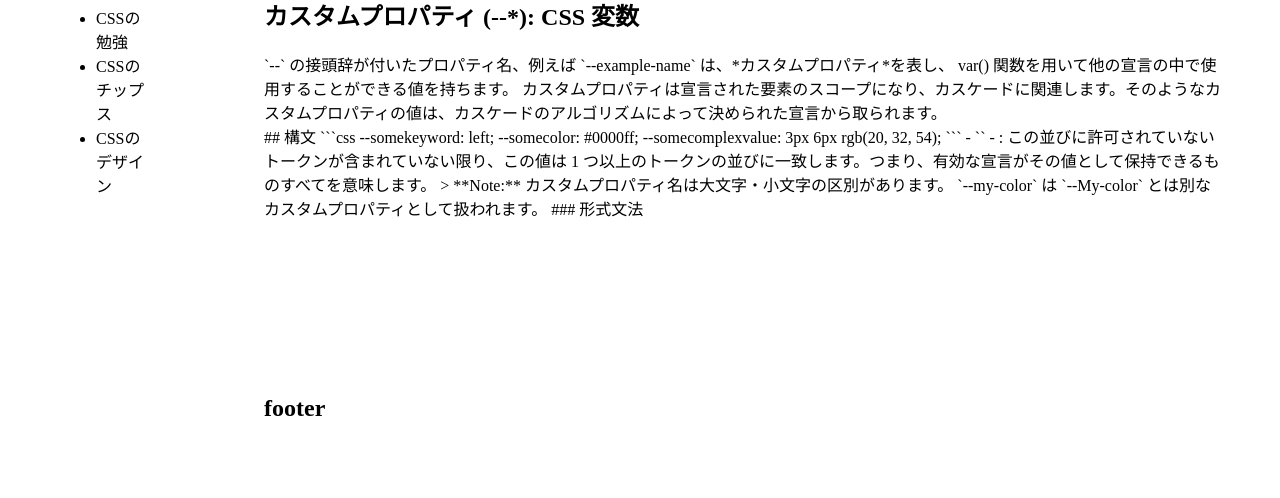
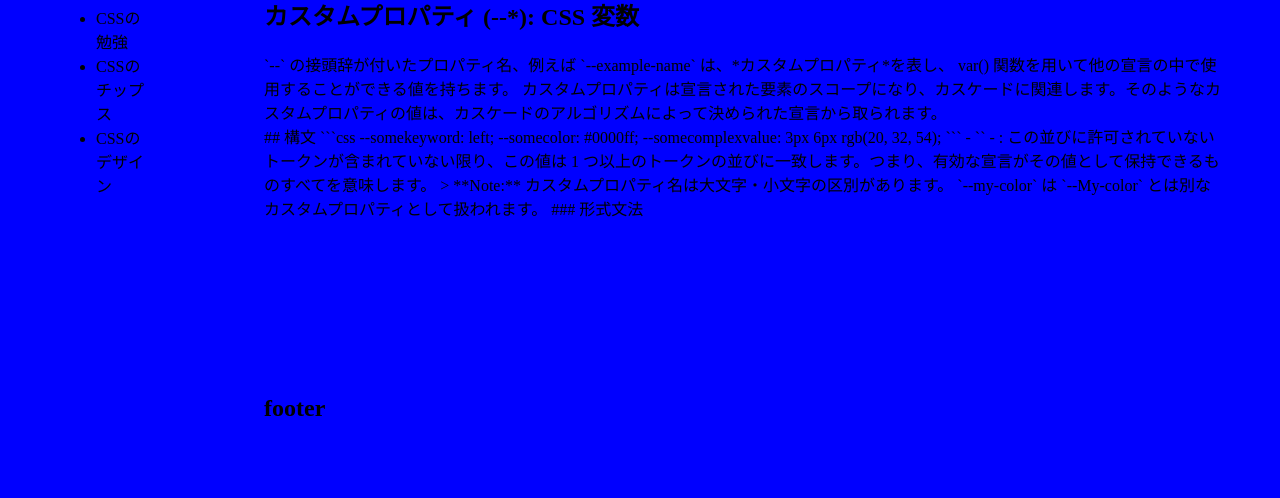
Before and after one commit to sagojoe/grid, a plain HTML site: page index.html in a window 1280 px wide. Shown: the part 318-816 px from the top of the page. Drawn offline with Linux system fonts and the light colour scheme.

Commit message:
Update style.css

```diff
--- a/style.css
+++ b/style.css
@@ -37,14 +37,14 @@ footer { grid-area: footer; }
 
 /* show… */
 body {
-  background: var(--dark-blue);
+  background: blue;
 }
 
 header,
 nav,
 main,
 footer {
-  background: var(--background);
+  background: blue;
   padding: 3em;
 }
 
```
